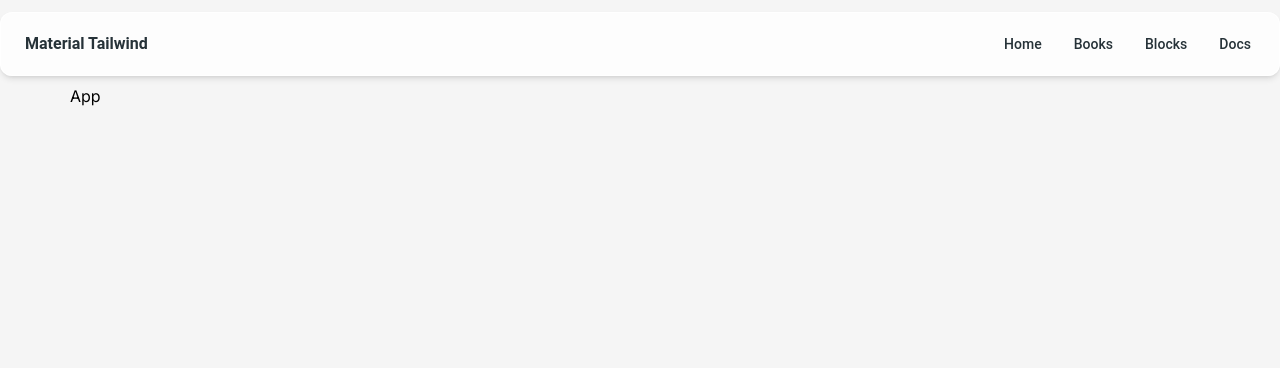
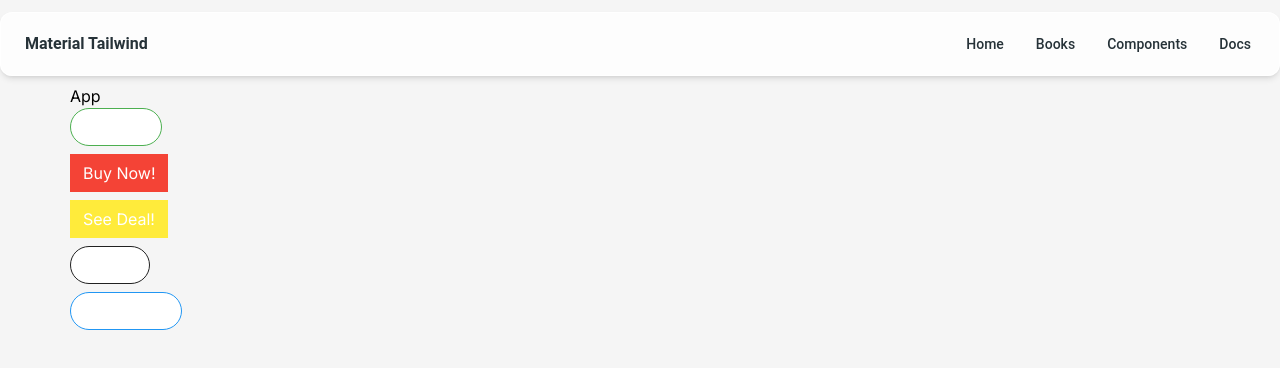
Before and after one commit to CinemaCafe/NextJs, a Next.js app: page /comps in a window 1280 px wide. Shown: the top 368 px of the page. Built offline with nearby package versions, Linux system fonts and the light colour scheme.

Commit message:
Components

```diff
--- a/package.json
+++ b/package.json
@@ -7,7 +7,7 @@
     "build": "next build",
     "start": "next start",
     "lint": "next lint",
-    "server" : "json-server -p 3001 --watch db.json"
+    "server": "json-server -p 3001 --watch db.json"
   },
   "dependencies": {
     "@emotion/react": "^11.11.1",
@@ -21,6 +21,7 @@
     "@types/react-dom": "18.2.7",
     "autoprefixer": "10.4.14",
     "axios": "^1.4.0",
+    "classnames": "^2.3.2",
     "eslint": "8.44.0",
     "eslint-config-next": "13.4.9",
     "json-server": "^0.17.3",
--- a/src/app/Nav.tsx
+++ b/src/app/Nav.tsx
@@ -19,9 +19,7 @@ function NavList() {
             <Link href="/books" className="flex items-center hover:text-blue-500 transition-colors">Books</Link>
         </Typography>
         <Typography as="li" variant="small" color="blue-gray" className="p-1 font-medium">
-            <a href="#" className="flex items-center hover:text-blue-500 transition-colors">
-                Blocks
-            </a>
+          <Link href="/comps" className="flex items-center hover:text-blue-500 transition-colors">Components</Link>
         </Typography>
         <Typography as="li" variant="small" color="blue-gray" className="p-1 font-medium">
             <a href="#" className="flex items-center hover:text-blue-500 transition-colors">
--- a/src/app/comps/CompsApp.tsx
+++ b/src/app/comps/CompsApp.tsx
@@ -1,7 +1,25 @@
+import Button from "./components/Button";
+
 const CompsApp = () => {
     return (
         <div className="container mx-auto relative">
             <h1>App</h1>
+            <div>
+                <Button success rounded outline>Click Me</Button>
+            </div>
+            <div>
+                <Button danger>Buy Now!</Button>
+            </div>
+            <div>
+                <Button warning>See Deal!</Button>
+            </div>
+            <div>
+                <Button secondary rounded outline>Hi Ads!</Button>
+            </div>
+            <div>
+                <Button primary rounded outline>Something!</Button>
+            </div>
+
         </div>
     )
 }
--- /dev/null
+++ b/src/app/comps/components/Button.tsx
@@ -0,0 +1,44 @@
+import { PropsWithChildren } from "react";
+import classNames from "classnames";
+
+interface Props {
+    primary? : boolean,
+    secondary? : boolean,
+    success? : boolean,
+    warning? : boolean,
+    danger? : boolean,
+    outline? : boolean,
+    rounded? : boolean
+}
+
+// In React, the children prop is a special prop that allows you to pass content
+// or components to a React component from its parent component.
+// It is a way to include elements, text, or other React components between the opening and closing tags of a custom component.
+// This enables you to create reusable components that can render different content based on the context in which they are used.
+const Button = ({ children, primary, secondary, success, warning, danger, outline, rounded } : PropsWithChildren<Props>) => {
+
+    // const trueCount = [primary, secondary, success, warning, danger].filter(x => x === true).length;
+    const trueCount = [primary, secondary, success, warning, danger].filter(Boolean).length;
+    // If more than one property is "true", throw an error
+    if (trueCount > 1) {
+        throw new Error("Only one of primary, secondary, success, warning, danger, outline, or rounded can be true.");
+    }
+
+    const classes = classNames("px-3 py-1.5 border mb-2", {
+        "border-blue-500 bg-blue-500 text-white": primary,
+        "border-gray-900 bg-gray-900 text-white": secondary,
+        "border-green-500 bg-green-500 text-white": success,
+        "border-yellow-500 bg-yellow-500 text-white": warning,
+        "border-red-500 bg-red-500 text-white": danger,
+        "rounded-full": rounded,
+        "bg-white": outline,
+        "text-blue-500": outline && primary,
+        "text-gray-900": outline && secondary,
+        "text-green-500": outline && success,
+        "text-yellow-500": outline && warning,
+        "text-red-500": outline && danger,
+    });
+    return <button className={classes}>{children}</button>;
+}
+
+export default Button;
```
Also changed, not shown: 1 other file (tests, documents, lock files or other folders).
